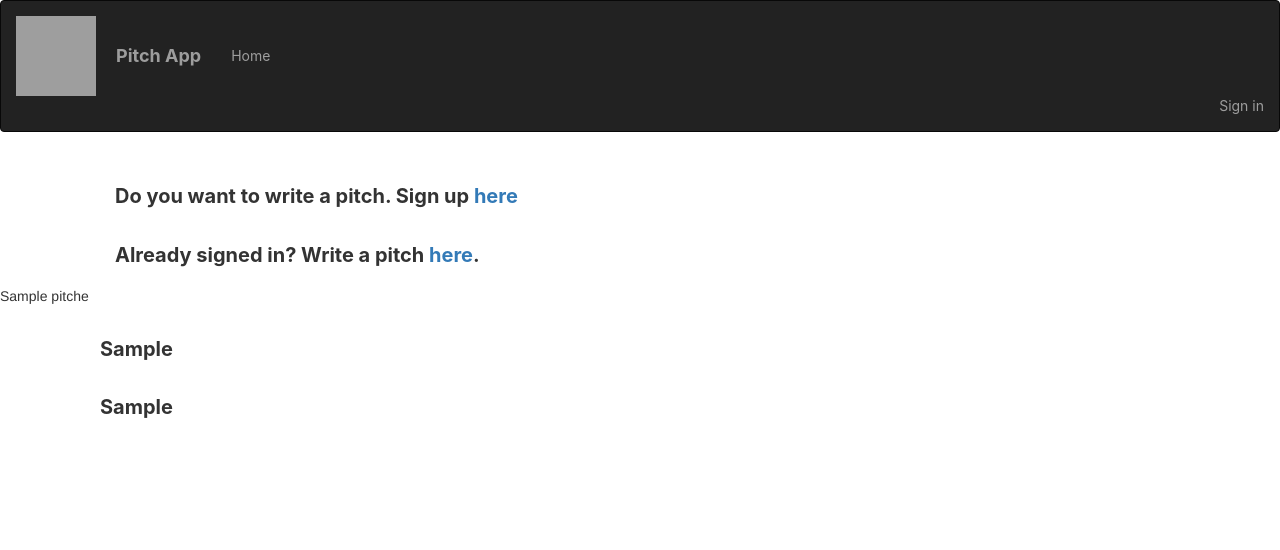
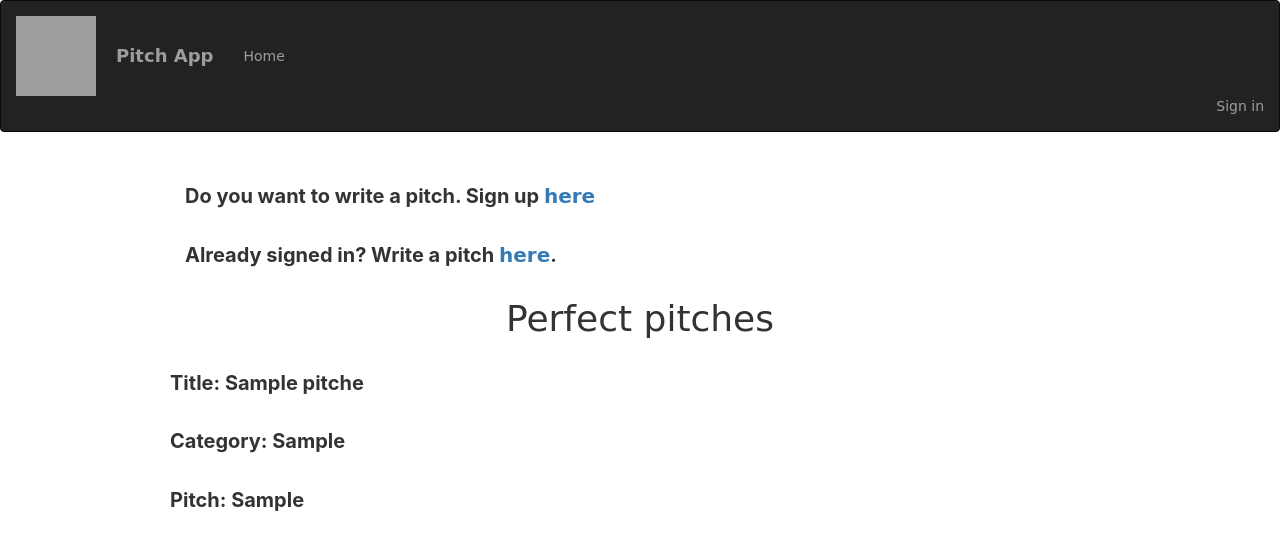
Before and after one commit to UMULISA12/pitch_ip, a Flask app: page / in a window 1280 px wide. Shown: the top 550 px of the page. Run offline with Flask 2, Linux system fonts and the light colour scheme; tables that the repository leaves empty hold one stand-in row (values such as "Sample post"); some libraries are stand-ins or nearby versions; grey boxes are pictures that could not be loaded.

Commit message:
adding styles

```diff
--- a/app/main/views.py
+++ b/app/main/views.py
@@ -99,7 +99,7 @@ def new_pitch():
     return render_template('new_pitch.html', pitch_form=form)
 
 
-main.route('/pitches')
+@main.route('/pitches')
 def display_pitch():
         all_pitches = Pitch.get_pitches()
         print(all_pitches)
--- a/app/static/CSS/index.css
+++ b/app/static/CSS/index.css
@@ -9,3 +9,11 @@ p{
 li{
     font-family: -apple-system, BlinkMacSystemFont, 'Segoe UI', Roboto, Oxygen, Ubuntu, Cantarell, 'Open Sans', 'Helvetica Neue', sans-serif;
 }
+
+* {
+    font-family: 'Itim', cursive;
+}
+
+h1{
+    text-align: center;
+}
--- a/app/templates/index.html
+++ b/app/templates/index.html
@@ -3,6 +3,7 @@
 <!-- Styles block -->
 
 {% block content %}
+<div class="container">
 <div class="container-fluid mt-3">
  <p>Do you want to write a pitch. Sign up <a href="auth/register">here</a></p>
 
@@ -12,12 +13,15 @@
  </div>
 </div>
 
+<h1>Perfect pitches</h1>
+
 {% for pitch in all_pitches%}
 
-<h5 class="card-title">{{pitch.title}}</h5>
-<p class="card-text">{{pitch.category}}</p>
-<p class="card-text">{{pitch.pitch}}</p>
+<p class="card-title">Title: {{pitch.title}}</p>
+<p class="card-text">Category: {{pitch.category}}</p>
+<p class="card-text">Pitch: {{pitch.pitch}}</p>
+<br>
 
-
+</div>
 {% endfor %}
 {% endblock%}
```
